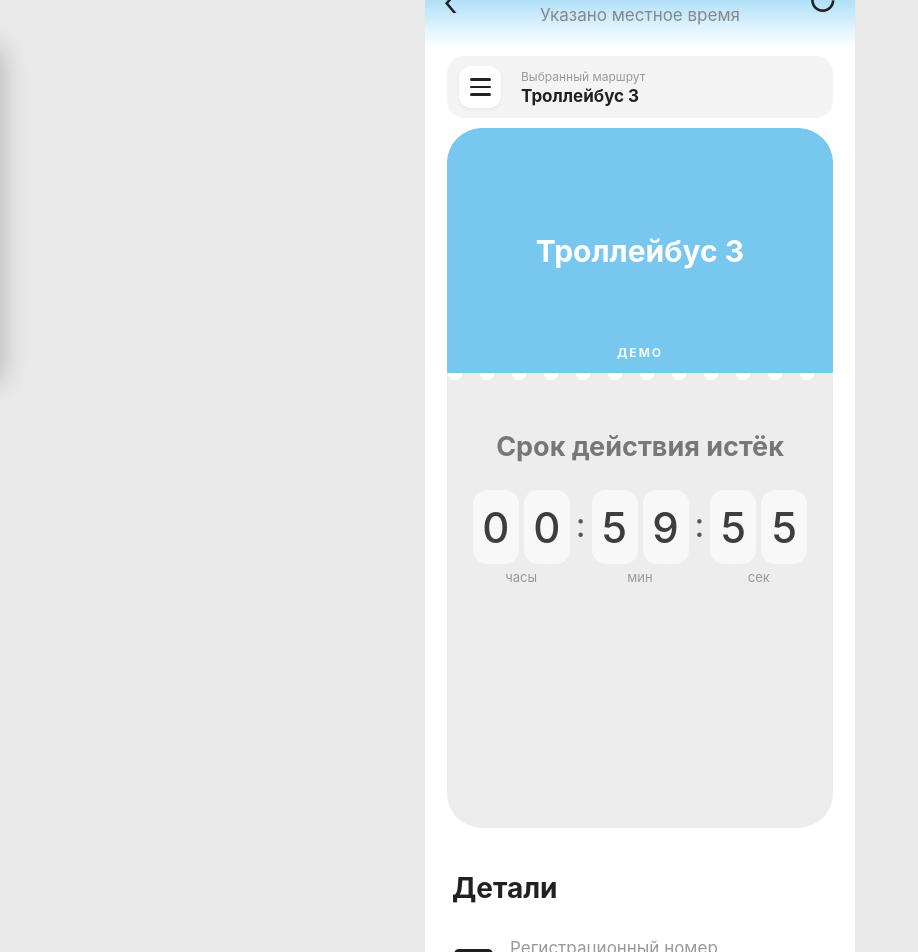
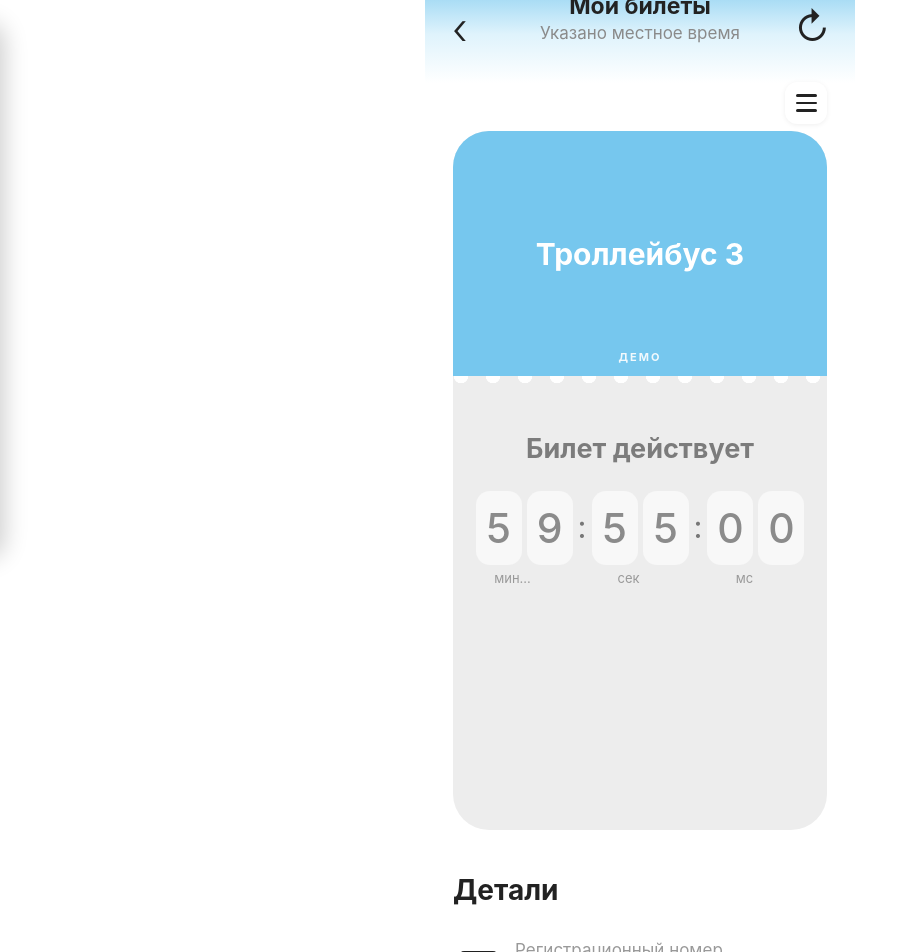
Before and after one commit to Ramon9000/transport, a plain HTML site: page index.html in a window 1280 px wide. Shown: the part 60-1012 px from the top of the page, without its empty margins (0-918 px from the left). Drawn offline with Linux system fonts and the light colour scheme.

Commit message:
Update index.html

```diff
--- a/index.html
+++ b/index.html
@@ -2,94 +2,55 @@
 <html lang="ru">
 <head>
 <meta charset="UTF-8">
-<meta name="viewport" content="width=device-width, initial-scale=1.0, maximum-scale=1.0">
-<title>Демо интерфейс</title>
+<meta name="viewport" content="width=device-width, initial-scale=1.0, maximum-scale=1.0, user-scalable=no">
+<title>Мои билеты — демо</title>
 <style>
 *{box-sizing:border-box}
-html,body{margin:0;padding:0;background:#e9e9e9;font-family:-apple-system,BlinkMacSystemFont,"SF Pro Display","SF Pro Text",Arial,sans-serif;color:#202124}
+html,body{margin:0;padding:0;background:#fff;font-family:-apple-system,BlinkMacSystemFont,"SF Pro Display","SF Pro Text",Arial,sans-serif;color:#222}
 body{display:flex;justify-content:center;align-items:flex-start}
 .phone{width:100%;max-width:430px;min-height:100vh;background:#fff;overflow:hidden}
-.demo{background:#fff0b8;color:#665300;text-align:center;font-size:11px;font-weight:700;padding:6px}
-.header{height:82px;background:linear-gradient(#78c8f0,#e2f5ff 78%,#fff);position:relative;padding-top:8px}
-.back{position:absolute;left:18px;top:20px;font-size:42px;font-weight:300;line-height:30px}
-.refresh{position:absolute;right:17px;top:20px;font-size:32px;line-height:30px}
-.title{text-align:center;font-size:23px;font-weight:650}
-.subtitle{text-align:center;color:#888;font-size:17px;margin-top:3px}
-.content{padding:0 22px 45px}
 
-/* Скрытая за краем плашка маршрутов */
-.route-panel{
-  position:fixed;
-  left:0;
-  top:96px;
-  z-index:50;
-  transform:translateX(-100%);
-  transition:transform .28s ease;
-  width:280px;
-  background:#fff;
-  border-radius:0 18px 18px 0;
-  box-shadow:4px 8px 25px #0003;
-  padding:14px;
-}
+/* Явная учебная плашка */
+.demo{background:#fff0b8;color:#665300;text-align:center;font-size:11px;font-weight:700;line-height:1.2;padding:7px 8px}
+
+.header{height:116px;background:linear-gradient(180deg,#76c7ee 0%,#dff3fc 58%,#fff 100%);position:relative;padding-top:25px}
+.back{position:absolute;left:27px;top:48px;font-size:43px;font-weight:300;line-height:26px;color:#222}
+.refresh{position:absolute;right:25px;top:44px;font-size:37px;line-height:34px;color:#222}
+.title{text-align:center;font-size:23px;font-weight:650;margin-top:0}
+.subtitle{text-align:center;color:#8a8a8a;font-size:17px;margin-top:3px}
+
+.content{padding:0 28px 45px}
+
+/* Три полоски */
+.route-bar{display:flex;align-items:center;justify-content:flex-end;height:46px;margin-top:-3px;margin-bottom:5px;position:relative;z-index:10}
+.route-toggle{width:42px;height:42px;border:0;border-radius:12px;background:#fff;display:flex;flex-direction:column;justify-content:center;gap:5px;align-items:center;cursor:pointer;box-shadow:0 1px 5px #0001}
+.route-toggle span{width:21px;height:2.5px;background:#222;border-radius:2px}
+
+.route-overlay{display:none;position:fixed;inset:0;z-index:40;background:#0002}
+.route-overlay.open{display:block}
+.route-panel{position:fixed;left:0;top:75px;z-index:50;transform:translateX(-100%);transition:transform .25s ease;width:285px;background:#fff;border-radius:0 18px 18px 0;box-shadow:4px 8px 25px #0003;padding:15px}
 .route-panel.open{transform:translateX(0)}
-.route-panel-title{font-size:18px;font-weight:700;margin-bottom:10px}
-.route-option{
-  padding:13px 12px;
-  border-bottom:1px solid #eee;
-  cursor:pointer;
-  font-size:16px;
-}
+.route-panel-title{font-size:19px;font-weight:700;margin:2px 0 10px}
+.route-option{padding:13px 12px;border-bottom:1px solid #eee;cursor:pointer;font-size:16px}
 .route-option:last-child{border-bottom:0}
 .route-option:hover{background:#f5f5f5}
 .route-close{margin-top:10px;width:100%;border:0;border-radius:10px;padding:10px;background:#f1f1f1;font-size:15px;cursor:pointer}
 
-.route-toggle{
-  position:relative;
-  z-index:45;
-  width:42px;height:42px;border:0;border-radius:12px;background:#fff;
-  display:flex;flex-direction:column;justify-content:center;gap:5px;
-  align-items:center;cursor:pointer;
-  box-shadow:0 1px 4px #0001;
-}
-.route-toggle span{width:21px;height:2.5px;background:#222;border-radius:2px}
-.route-current{
-  margin-left:10px;
-  font-size:15px;
-}
-.route-current small{display:block;color:#999;font-size:12px;margin-bottom:2px}
-.route-current strong{font-size:17px}
-.route-bar{
-  display:flex;
-  align-items:center;
-  gap:10px;
-  margin:8px 0 10px;
-  background:#f4f4f4;
-  border-radius:17px;
-  padding:10px 12px;
-}
-.route-overlay{
-  display:none;
-  position:fixed;
-  inset:0;
-  z-index:40;
-  background:#0002;
-}
-.route-overlay.open{display:block}
+.ticket{border-radius:36px;overflow:hidden;background:#ededed}
+.ticket-top{height:245px;background:#76c7ee;color:#fff;display:flex;align-items:center;justify-content:center;font-size:30px;font-weight:700;position:relative}
+.ticket-top:after{content:"ДЕМО";position:absolute;bottom:12px;font-size:11px;letter-spacing:2px;opacity:.9}
+.ticket-bottom{height:454px;padding:56px 18px 30px;position:relative}
+.ticket-bottom:before{content:"";position:absolute;top:0;left:0;right:0;height:13px;background:radial-gradient(circle at 8px 0,#fff 7px,transparent 7.5px) 0 0/32px 16px repeat-x}
+.expired{text-align:center;color:#7c7c7c;font-size:27px;font-weight:700;margin-bottom:26px}
+.timer{display:flex;justify-content:center;align-items:flex-start;gap:5px}
+.unit{text-align:center}
+.digits{display:flex;gap:5px}
+.digit{width:46px;height:74px;border-radius:14px;background:#f8f8f8;display:flex;align-items:center;justify-content:center;color:#8b8b8b;font-size:41px;font-weight:500}
+.colon{font-size:31px;color:#777;padding-top:17px}
+.label{font-size:13px;color:#999;margin-top:5px;white-space:nowrap;overflow:hidden;text-overflow:ellipsis;max-width:74px}
 
-.ticket{border-radius:35px;overflow:hidden;background:#ededed}
-.ticket-top{height:245px;background:#78c7ee;color:#fff;display:flex;align-items:center;justify-content:center;font-size:30px;font-weight:700;position:relative}
-.ticket-top:after{content:"ДЕМО";position:absolute;bottom:13px;font-size:12px;letter-spacing:2px;opacity:.9}
-.ticket-bottom{height:455px;padding:57px 20px 35px;position:relative}
-.ticket-bottom:before{content:"";position:absolute;top:0;left:0;right:0;height:13px;background:radial-gradient(circle at 8px 0,#fff 7px,transparent 7.5px) 0 0/32px 16px repeat-x}
-.expired{text-align:center;color:#777;font-size:27px;font-weight:700;margin-bottom:27px}
-.timer{display:flex;justify-content:center;align-items:flex-start;gap:6px}
-.unit{text-align:center}.digits{display:flex;gap:5px}
-.digit{width:46px;height:74px;border-radius:14px;background:#f8f8f8;display:flex;align-items:center;justify-content:center;color:#3e3e3e;font-size:42px;font-weight:500}
-.colon{font-size:34px;color:#555;padding-top:14px}
-.label{font-size:13px;color:#999;margin-top:5px}
-
-h2{font-size:28px;margin:43px 5px 18px}
-.detail{min-height:78px;border-bottom:1px solid #dedede;display:flex;align-items:center;gap:16px;padding:0 5px}
+h2{font-size:28px;margin:43px 0 18px 0}
+.detail{min-height:78px;border-bottom:1px solid #dedede;display:flex;align-items:center;gap:16px;padding:0 4px}
 .icon{width:42px;height:42px;flex:0 0 42px;display:flex;align-items:center;justify-content:center}
 .qmark{width:39px;height:25px;border-radius:5px;background:#202020;color:#fff;font-weight:800;font-size:15px;line-height:25px;text-align:center}
 .card-icon{width:39px;height:29px;border-radius:5px;background:#202020;position:relative}
@@ -97,18 +58,17 @@ h2{font-size:28px;margin:43px 5px 18px}
 .card-icon:after{content:"";position:absolute;left:6px;bottom:6px;width:12px;height:4px;border:2px solid #fff;border-radius:2px}
 .wheel{width:34px;height:34px;border:3px solid #202020;border-radius:50%;position:relative}
 .wheel:before,.wheel:after{content:"";position:absolute;background:#202020}
-.wheel:before{width:3px;height:24px;left:12px;top:2px;transform:rotate(35deg);transform-origin:center}
-.wheel:after{width:24px;height:3px;left:2px;top:12px;transform:rotate(-35deg);transform-origin:center}
+.wheel:before{width:3px;height:24px;left:12px;top:2px;transform:rotate(35deg)}
+.wheel:after{width:24px;height:3px;left:2px;top:12px;transform:rotate(-35deg)}
 .clock{font-size:31px;color:#202020}.arrows{font-size:34px;color:#202020}.ticket-icon{font-size:27px}
 .detail-label{font-size:17px;color:#999;margin-bottom:2px}
 .detail-value{font-size:21px;line-height:1.18}
 
-.edit-box{margin:16px 5px 0;padding:13px 15px;background:#f5f5f5;border-radius:17px}
+.edit-box{margin:16px 4px 0;padding:13px 15px;background:#f5f5f5;border-radius:17px}
 .edit-box label{display:block;font-size:12px;color:#999;margin-bottom:6px}
 .edit-box input{width:100%;border:0;outline:0;background:#fff;border-radius:10px;padding:11px 12px;font-size:18px;color:#222}
 .edit-box button{margin-top:9px;width:100%;border:0;border-radius:10px;padding:10px;background:#222;color:#fff;font-size:15px}
-
-.price{margin-top:29px}.price h2{margin:0 5px 19px}
+.price{margin-top:29px}.price h2{margin:0 0 19px 0}
 .total{height:82px;border-radius:30px;background:#f5f5f5;display:flex;align-items:center;justify-content:space-between;padding:0 24px;font-size:23px}
 .total strong{font-size:36px}
 .actions{margin-top:18px;background:#f5f5f5;border-radius:28px;overflow:hidden}
@@ -134,26 +94,22 @@ h2{font-size:28px;margin:43px 5px 18px}
   </header>
 
   <main class="content">
-
     <div class="route-bar">
-      <button class="route-toggle" id="menuButton" aria-label="Маршруты">
-        <span></span><span></span><span></span>
-      </button>
-      <div class="route-current">
-        <small>Выбранный маршрут</small>
-        <strong id="routeLabel">Троллейбус 3</strong>
-      </div>
+      <button class="route-toggle" id="menuButton" aria-label="Маршруты"><span></span><span></span><span></span></button>
     </div>
 
     <div class="route-overlay" id="routeOverlay"></div>
-
     <div class="route-panel" id="routePanel">
       <div class="route-panel-title">Выбрать маршрут</div>
+      <div class="route-option" data-route="Троллейбус 1">Троллейбус 1</div>
+      <div class="route-option" data-route="Троллейбус 2">Троллейбус 2</div>
       <div class="route-option" data-route="Троллейбус 3">Троллейбус 3</div>
       <div class="route-option" data-route="Троллейбус 5">Троллейбус 5</div>
       <div class="route-option" data-route="Троллейбус 7">Троллейбус 7</div>
+      <div class="route-option" data-route="Троллейбус 8">Троллейбус 8</div>
       <div class="route-option" data-route="Троллейбус 10">Троллейбус 10</div>
       <div class="route-option" data-route="Троллейбус 12">Троллейбус 12</div>
+      <div class="route-option" data-route="Троллейбус 13">Троллейбус 13</div>
       <button class="route-close" id="routeClose">Закрыть</button>
     </div>
 
@@ -162,46 +118,23 @@ h2{font-size:28px;margin:43px 5px 18px}
       <div class="ticket-bottom">
         <div class="expired">Срок действия истёк</div>
         <div class="timer">
-          <div class="unit"><div class="digits"><span class="digit" id="h1">0</span><span class="digit" id="h2">1</span></div><div class="label">часы</div></div>
+          <div class="unit"><div class="digits"><span class="digit">0</span><span class="digit">0</span></div><div class="label">мин...</div></div>
           <div class="colon">:</div>
-          <div class="unit"><div class="digits"><span class="digit" id="m1">0</span><span class="digit" id="m2">0</span></div><div class="label">мин</div></div>
+          <div class="unit"><div class="digits"><span class="digit">0</span><span class="digit">0</span></div><div class="label">сек</div></div>
           <div class="colon">:</div>
-          <div class="unit"><div class="digits"><span class="digit" id="s1">0</span><span class="digit" id="s2">0</span></div><div class="label">сек</div></div>
+          <div class="unit"><div class="digits"><span class="digit">0</span><span class="digit">0</span></div><div class="label">мс</div></div>
         </div>
       </div>
     </section>
 
     <h2>Детали</h2>
 
-    <div class="detail">
-      <div class="icon"><div class="qmark">???</div></div>
-      <div><div class="detail-label">Регистрационный номер</div><div class="detail-value">TP2029</div></div>
-    </div>
-
-    <div class="detail">
-      <div class="icon"><div class="card-icon"></div></div>
-      <div><div class="detail-label">Бортовой номер</div><div class="detail-value" id="fleetNumber">№2029</div></div>
-    </div>
-
-    <div class="detail">
-      <div class="icon"><div class="wheel"></div></div>
-      <div><div class="detail-label">Перевозчик</div><div class="detail-value">Троллейбусное Депо №1</div></div>
-    </div>
-
-    <div class="detail">
-      <div class="icon clock">◷</div>
-      <div><div class="detail-label">Действует до</div><div class="detail-value">21 сентября 2026 г. до 20:36</div></div>
-    </div>
-
-    <div class="detail">
-      <div class="icon arrows">↕</div>
-      <div><div class="detail-label">Направление</div><div class="detail-value">В одну сторону</div></div>
-    </div>
-
-    <div class="detail">
-      <div class="icon ticket-icon">🎟</div>
-      <div><div class="detail-label">Количество билетов</div><div class="detail-value">1</div></div>
-    </div>
+    <div class="detail"><div class="icon"><div class="qmark">???</div></div><div><div class="detail-label">Регистрационный номер</div><div class="detail-value">TP2029</div></div></div>
+    <div class="detail"><div class="icon"><div class="card-icon"></div></div><div><div class="detail-label">Бортовой номер</div><div class="detail-value" id="fleetNumber">№2029</div></div></div>
+    <div class="detail"><div class="icon"><div class="wheel"></div></div><div><div class="detail-label">Перевозчик</div><div class="detail-value">Троллейбусное Депо №1</div></div></div>
+    <div class="detail"><div class="icon clock">◷</div><div><div class="detail-label">Действует до</div><div class="detail-value">21 сентября 2026 г. до 20:36</div></div></div>
+    <div class="detail"><div class="icon arrows">↕</div><div><div class="detail-label">Направление</div><div class="detail-value">В одну сторону</div></div></div>
+    <div class="detail"><div class="icon ticket-icon">🎟</div><div><div class="detail-label">Количество билетов</div><div class="detail-value">1</div></div></div>
 
     <div class="edit-box">
       <label for="runInput">Рейс / номер — редактируется только в демо</label>
@@ -212,7 +145,6 @@ h2{font-size:28px;margin:43px 5px 18px}
     <section class="price">
       <h2>Стоимость заказа</h2>
       <div class="total"><span>Итого</span><strong>23₽</strong></div>
-
       <div class="actions">
         <div class="action"><span class="receipt"></span><span>Получить чек</span></div>
         <div class="action"><span class="headphones"></span><span>Обратиться в поддержку</span></div>
@@ -222,66 +154,55 @@ h2{font-size:28px;margin:43px 5px 18px}
     <div class="note">Учебный макет: изменения маршрута и номера работают только внутри этой демонстрационной страницы; оплата не производится.</div>
   </main>
 </div>
+<script>
+const menuButton=document.getElementById('menuButton');
+const routePanel=document.getElementById('routePanel');
+const routeOverlay=document.getElementById('routeOverlay');
+const routeClose=document.getElementById('routeClose');
+const ticketRoute=document.getElementById('ticketRoute');
+function closeRoutePanel(){routePanel.classList.remove('open');routeOverlay.classList.remove('open')}
+menuButton.addEventListener('click',()=>{routePanel.classList.add('open');routeOverlay.classList.add('open')});
+routeClose.addEventListener('click',closeRoutePanel);
+routeOverlay.addEventListener('click',closeRoutePanel);
+document.querySelectorAll('.route-option').forEach(option=>option.addEventListener('click',()=>{ticketRoute.textContent=option.dataset.route;closeRoutePanel()}));
+document.getElementById('runInput').addEventListener('input',e=>{const v=e.target.value.trim();document.getElementById('fleetNumber').textContent=v?'№'+v:'№—'});
+document.getElementById('applyRun').addEventListener('click',()=>document.getElementById('runInput').blur());
 
-<script>
-let remaining = 3600;
+// Демонстрационный таймер: 1 час, затем остановка на 00:00:00.
+let remaining = 60 * 60 * 1000;
+const timerUnits = document.querySelectorAll('.timer .unit');
+const minuteDigits = timerUnits[0].querySelectorAll('.digit');
+const secondDigits = timerUnits[1].querySelectorAll('.digit');
+const msDigits = timerUnits[2].querySelectorAll('.digit');
+const expiredText = document.querySelector('.expired');
+function setDigits(nodes, value){
+  const str = String(value).padStart(2,'0');
+  nodes[0].textContent = str[0];
+  nodes[1].textContent = str[1];
+}
+function renderTimer(){
+  const totalSeconds = Math.max(0, Math.floor(remaining / 1000));
+  const minutes = Math.floor(totalSeconds / 60);
+  const seconds = totalSeconds % 60;
+  const hundredths = Math.floor((remaining % 1000) / 10);
+  setDigits(minuteDigits, minutes);
+  setDigits(secondDigits, seconds);
+  setDigits(msDigits, hundredths);
+  expiredText.textContent = remaining > 0 ? 'Билет действует' : 'Срок действия истёк';
+}
+renderTimer();
+let lastTime = performance.now();
+function tick(now){
+  const delta = now - lastTime;
+  lastTime = now;
+  if(remaining > 0){
+    remaining = Math.max(0, remaining - delta);
+    renderTimer();
+  }
+  requestAnimationFrame(tick);
+}
+requestAnimationFrame(tick);
 
-function updateTimer(){
-  const h=Math.floor(remaining/3600);
-  const m=Math.floor((remaining%3600)/60);
-  const s=remaining%60;
-  const hh=String(h).padStart(2,"0");
-  const mm=String(m).padStart(2,"0");
-  const ss=String(s).padStart(2,"0");
-  document.getElementById("h1").textContent=hh[0];
-  document.getElementById("h2").textContent=hh[1];
-  document.getElementById("m1").textContent=mm[0];
-  document.getElementById("m2").textContent=mm[1];
-  document.getElementById("s1").textContent=ss[0];
-  document.getElementById("s2").textContent=ss[1];
-  if(remaining>0) remaining--;
-}
-updateTimer();
-setInterval(updateTimer,1000);
-
-const menuButton=document.getElementById("menuButton");
-const routePanel=document.getElementById("routePanel");
-const routeOverlay=document.getElementById("routeOverlay");
-const routeClose=document.getElementById("routeClose");
-const routeLabel=document.getElementById("routeLabel");
-const ticketRoute=document.getElementById("ticketRoute");
-
-function closeRoutePanel(){
-  routePanel.classList.remove("open");
-  routeOverlay.classList.remove("open");
-}
-
-menuButton.addEventListener("click",()=>{
-  routePanel.classList.add("open");
-  routeOverlay.classList.add("open");
-});
-
-routeClose.addEventListener("click", closeRoutePanel);
-routeOverlay.addEventListener("click", closeRoutePanel);
-
-document.querySelectorAll(".route-option").forEach(option=>{
-  option.addEventListener("click",()=>{
-    const route=option.dataset.route;
-    routeLabel.textContent=route;
-    ticketRoute.textContent=route;
-    closeRoutePanel();
-  });
-});
-
-// Номер борта меняется сразу при вводе.
-document.getElementById("runInput").addEventListener("input",(event)=>{
-  const value=event.target.value.trim();
-  document.getElementById("fleetNumber").textContent = value ? "№"+value : "№—";
-});
-
-document.getElementById("applyRun").addEventListener("click",()=>{
-  document.getElementById("runInput").blur();
-});
 </script>
 </body>
 </html>
```
